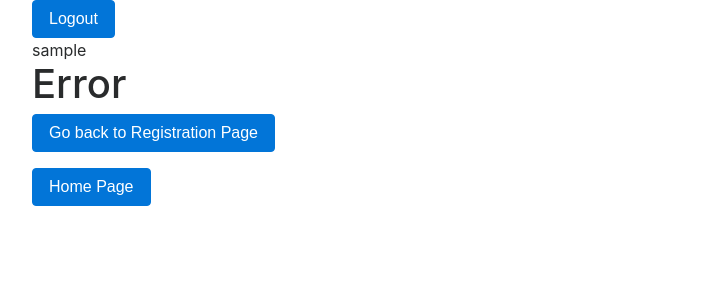
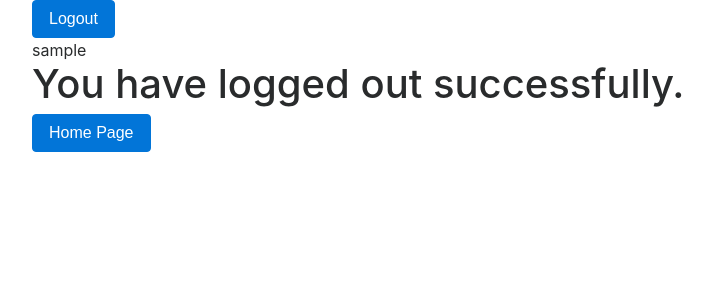
Before and after one commit to noklam/CS50Wproject1, a Flask app: template templates/logout.html in a window 1280 px wide. Shown: the top 300 px of the page, without its empty margins (53-765 px from the left). Run offline with Flask 2, Linux system fonts and the light colour scheme; the template is opened without the code that fills it, so the values that code supplies are empty; the visitor is signed in with stand-in values (Sample User, id 1); some libraries are stand-ins or nearby versions.

Commit message:
Modifed logout.html, remove registration button

```diff
--- a/templates/logout.html
+++ b/templates/logout.html
@@ -5,15 +5,11 @@
 {% endblock %}
 
 {% block body %}
-    <h1>Error</h1>
+    <h1>You have logged out successfully.</h1>
 
     {{ message }}
 
-    <form action="{{ url_for('registeration') }}" method="GET">
-        <div class="form-group">
-            <button class="btn btn-primary">Go back to Registration Page</button>
-        </div>
-    </form>
+
 
 
     <form action="{{ url_for('index') }}" method="GET">
```
